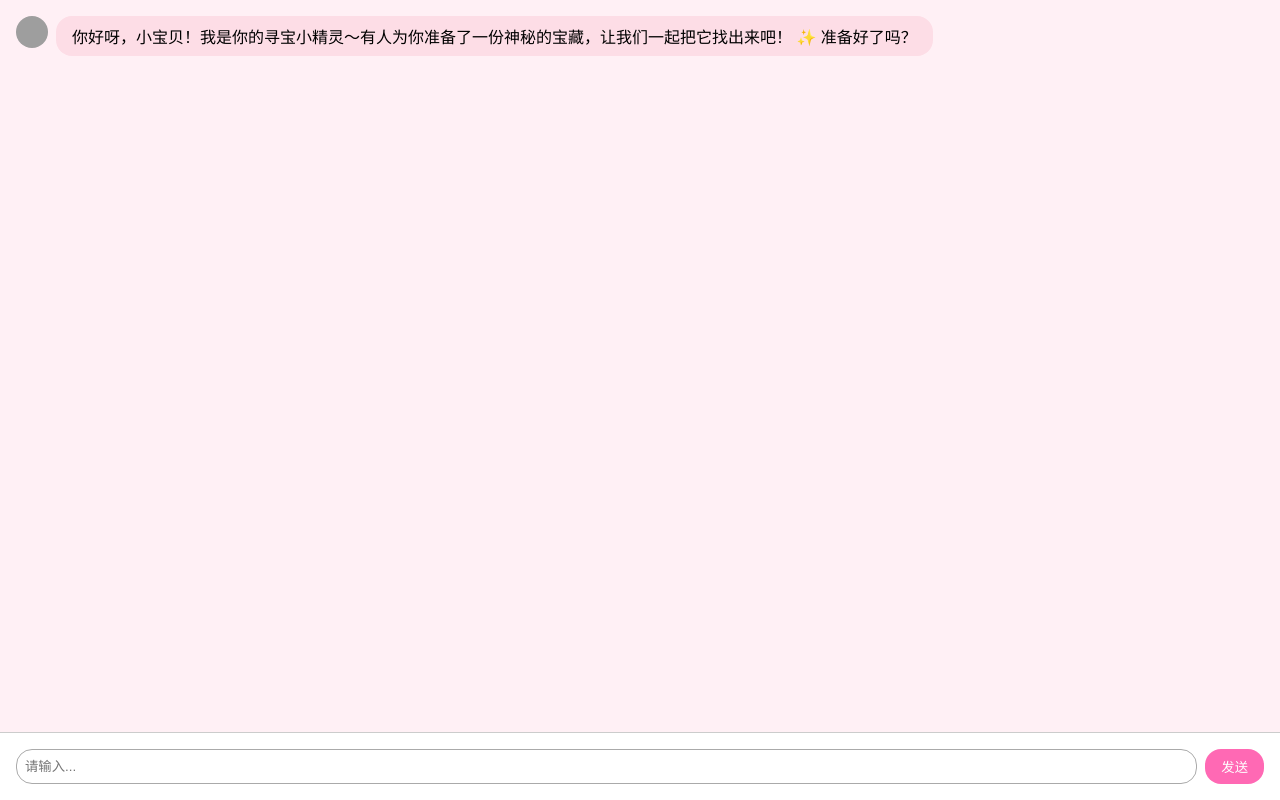
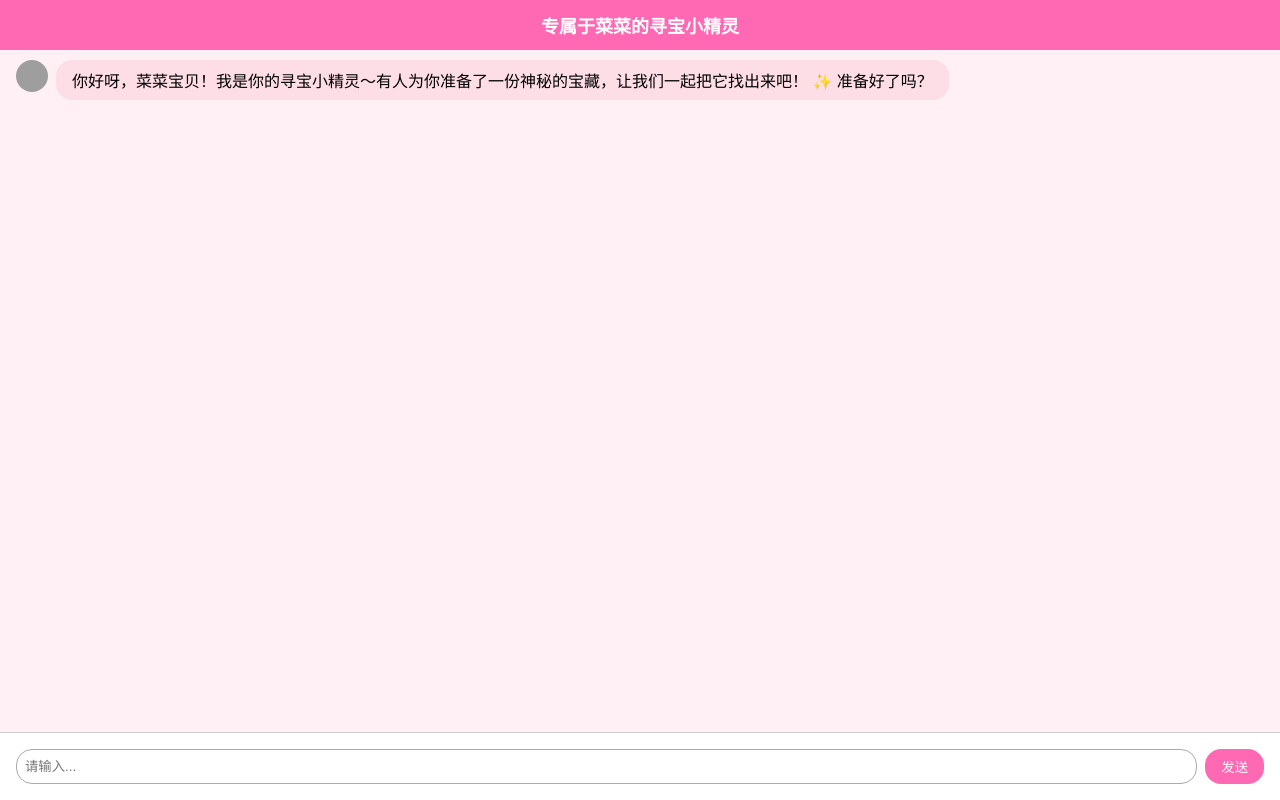
Before and after one commit to hzh0509/love-code-page, a plain HTML site: page index.html in a window 1280 px wide. Drawn offline with Linux system fonts and the light colour scheme; grey boxes are pictures that could not be loaded.

Commit message:
Update index.html

```diff
--- a/index.html
+++ b/index.html
@@ -2,31 +2,51 @@
 <html lang="zh">
 <head>
   <meta charset="UTF-8">
-  <meta name="viewport" content="width=device-width, initial-scale=1.0">
-  <title>寻宝小精灵</title>
+  <meta name="viewport" content="width=device-width, initial-scale=1.0, viewport-fit=cover">
+  <title>专属于菜菜的寻宝小精灵</title>
+  <link rel="icon" type="image/png" href="https://i.postimg.cc/hgzkJ1FV/kitty.jpg">
   <style>
+    * { box-sizing: border-box; }
+
     body {
       font-family: sans-serif;
       background: #fff0f5;
       margin: 0;
       padding: 0;
+      height: 100vh;
       display: flex;
       flex-direction: column;
-      height: 100vh;
     }
+
+    .header {
+      position: fixed;
+      top: 0;
+      left: 0;
+      right: 0;
+      height: 50px;
+      background-color: #ff69b4;
+      color: white;
+      display: flex;
+      align-items: center;
+      justify-content: center;
+      font-size: 18px;
+      font-weight: bold;
+      z-index: 1000;
+    }
+
     .chat-container {
       flex: 1;
       overflow-y: auto;
-      padding: 1rem;
-      display: flex;
-      flex-direction: column;
+      padding: 60px 1rem 90px; /* 留出顶部和底部空间 */
     }
+
     .message {
       display: flex;
       align-items: flex-start;
       margin-bottom: 0.75rem;
       max-width: 80%;
     }
+
     .message img.avatar {
       width: 32px;
       height: 32px;
@@ -34,35 +54,47 @@
       margin-right: 0.5rem;
       display: block;
     }
+
     .message.user {
       align-self: flex-end;
       flex-direction: row-reverse;
     }
+
     .message.user img.avatar {
       margin-left: 0.5rem;
       margin-right: 0;
     }
+
     .message .text {
       padding: 0.5rem 1rem;
       border-radius: 1rem;
       background-color: #fddde6;
       white-space: pre-wrap;
     }
+
     .message.user .text {
       background-color: #cbe7ff;
     }
+
     .input-container {
+      position: fixed;
+      bottom: 0;
+      left: 0;
+      right: 0;
+      background: #fff;
       display: flex;
+      padding: 1rem;
       border-top: 1px solid #ccc;
-      padding: 1rem;
-      background: #fff;
+      z-index: 1000;
     }
+
     input {
       flex: 1;
       padding: 0.5rem;
       border-radius: 1rem;
       border: 1px solid #aaa;
     }
+
     button {
       margin-left: 0.5rem;
       padding: 0.5rem 1rem;
@@ -75,6 +107,7 @@
   </style>
 </head>
 <body>
+  <div class="header">专属于菜菜的寻宝小精灵</div>
   <div class="chat-container" id="chat"></div>
   <div class="input-container">
     <input type="text" id="userInput" placeholder="请输入...">
@@ -100,8 +133,8 @@
       avatar.src = sender === "user" ? userAvatar : botAvatar;
       avatar.onerror = () => {
         avatar.src = sender === "user"
-          ? "https://i.postimg.cc/Smq3v0nG/kuromi.jpg"
-          : "https://i.postimg.cc/hgzkJ1FV/kitty.jpg";
+          ? userAvatar
+          : botAvatar;
       };
 
       const content = document.createElement("div");
@@ -149,7 +182,7 @@
       avatar.src = botAvatar;
       avatar.alt = "头像";
       avatar.onerror = () => {
-        avatar.src = "https://i.postimg.cc/hgzkJ1FV/kitty.jpg";
+        avatar.src = botAvatar;
       };
       const content = document.createElement("div");
       content.className = "text";
@@ -165,7 +198,7 @@
     }
 
     document.addEventListener("DOMContentLoaded", () => {
-      const welcome = "你好呀，小宝贝！我是你的寻宝小精灵～有人为你准备了一份神秘的宝藏，让我们一起把它找出来吧！ ✨ 准备好了吗？";
+      const welcome = "你好呀，菜菜宝贝！我是你的寻宝小精灵～有人为你准备了一份神秘的宝藏，让我们一起把它找出来吧！ ✨ 准备好了吗？";
       addMessage(welcome, "bot");
       messageHistory.push({ role: 'assistant', content: welcome });
     });
```
